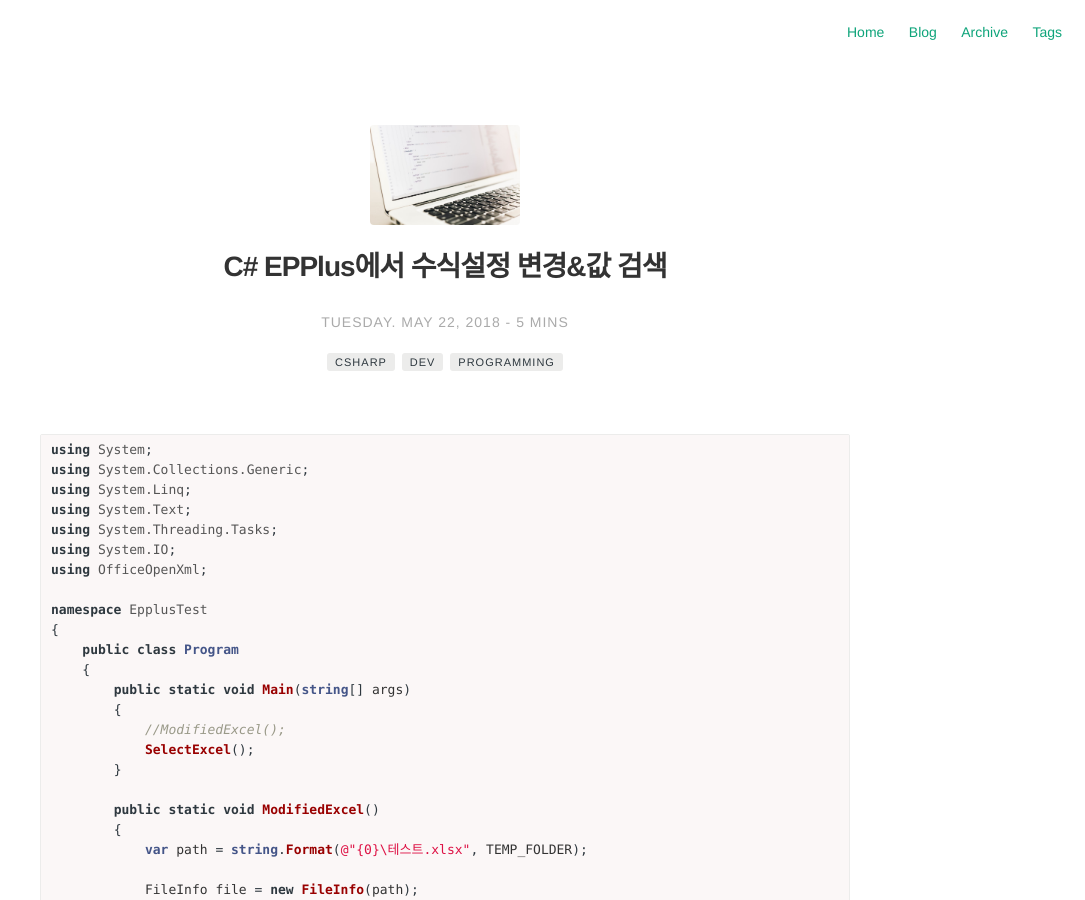
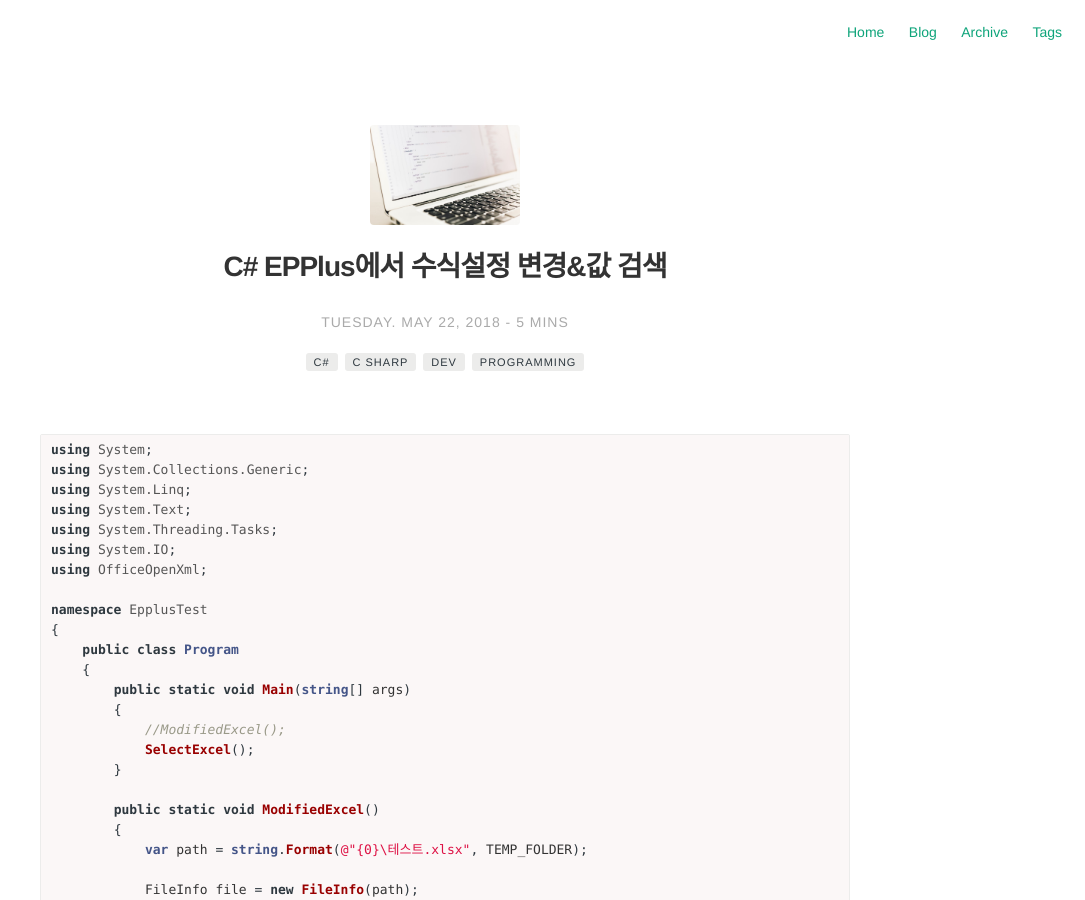
Before and after one commit to Pie001/pie001.github.io, a Jekyll site: the page built from _posts/2018-05-22-0001.md, in a window 1280 px wide and 900 px high. Shown: the whole window, without its empty margins (195-1280 px from the left). Built offline with Jekyll 4.4.1, drawn with Linux system fonts in a browser that asks for light colours; comment, search, counter and statistics services are not loaded.

Commit message:
Update 2018-05-22-0001.md

```diff
--- a/_posts/2018-05-22-0001.md
+++ b/_posts/2018-05-22-0001.md
@@ -7,7 +7,8 @@ headerImage: true
 blog: true
 ko: true
 tag:
-- csharp
+- C#
+- C Sharp
 - dev
 - programming
 category: blog
```
